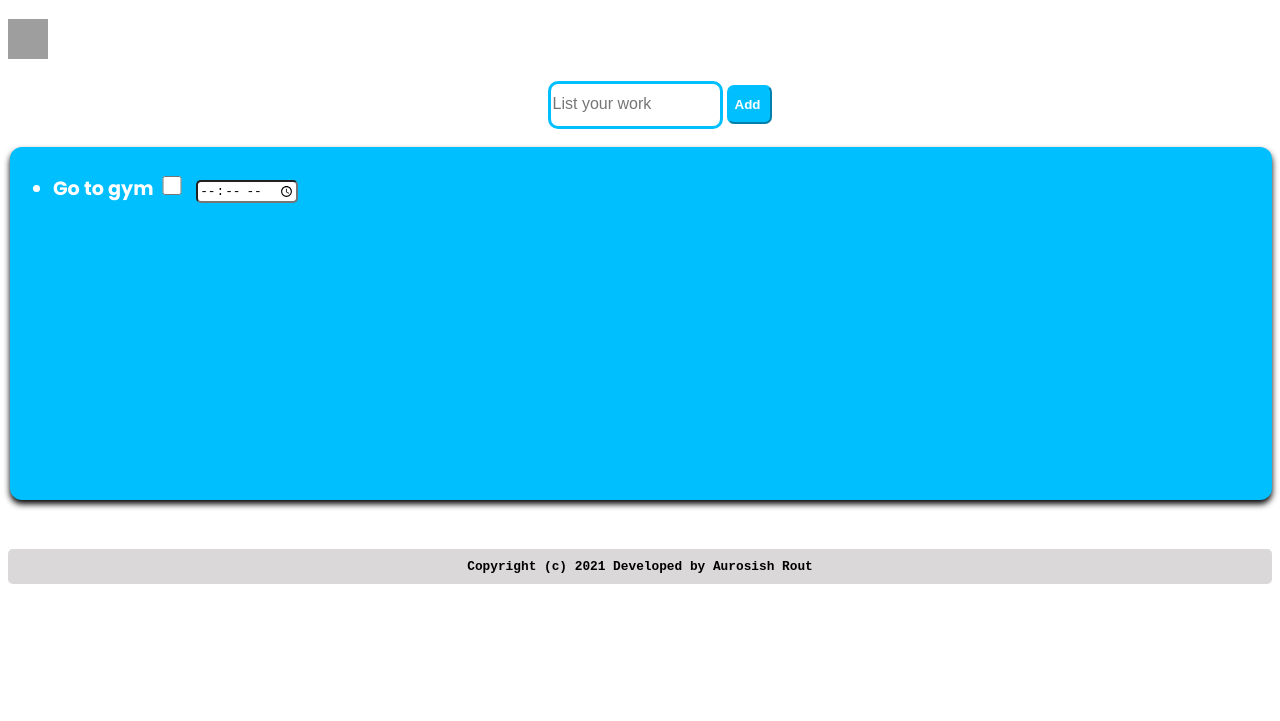
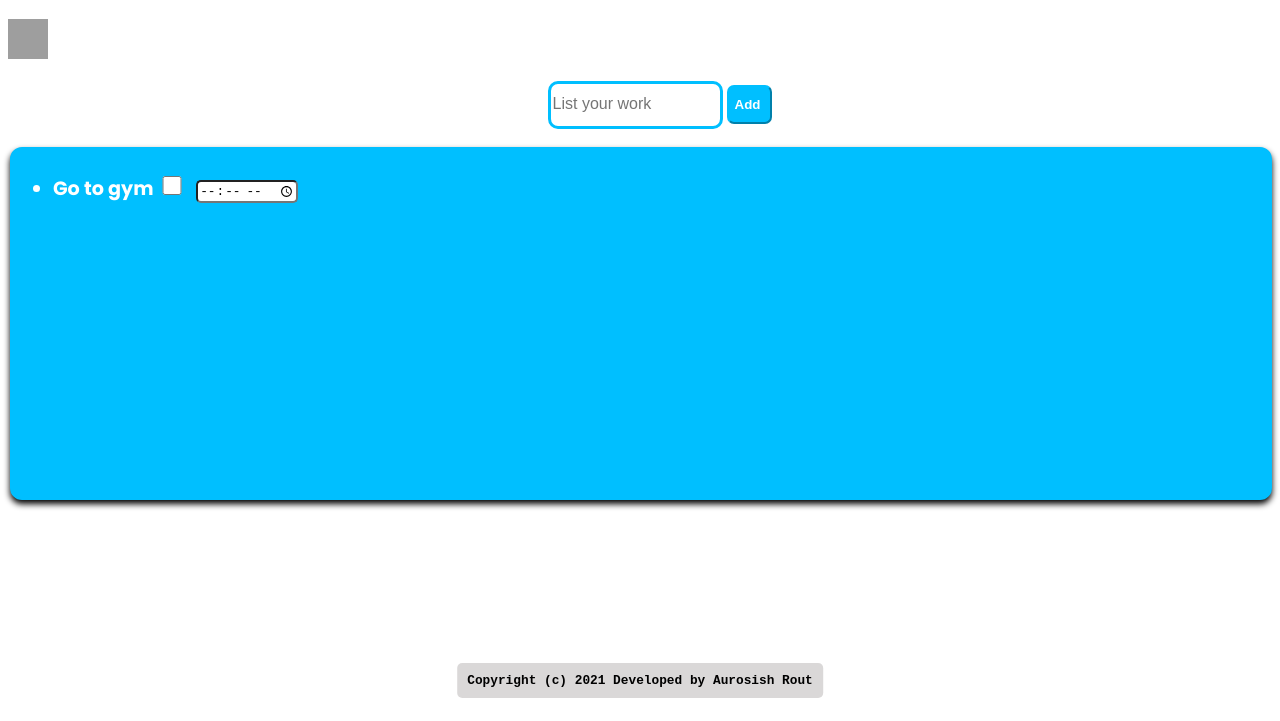
Before and after one commit to Aurosish07/To-Do-List-with-alarm, a plain HTML site: page index.html in a window 1280 px wide. Shown: the part 79-800 px from the top of the page. Drawn offline with Linux system fonts and the light colour scheme; grey boxes are pictures that could not be loaded.

Commit message:
changed my mind

```diff
--- a/index.html
+++ b/index.html
@@ -128,7 +128,14 @@
 
 
         .textb {
-
+            position: absolute;
+            bottom: 10px;
+            /* Position it at the bottom */
+            left: 50%;
+            /* Center it horizontally */
+            transform: translateX(-50%);
+            /* Center it horizontally */
+            z-index: 1;
             text-align: center;
             font-size: 0.8rem;
             font-weight: bold;
```
